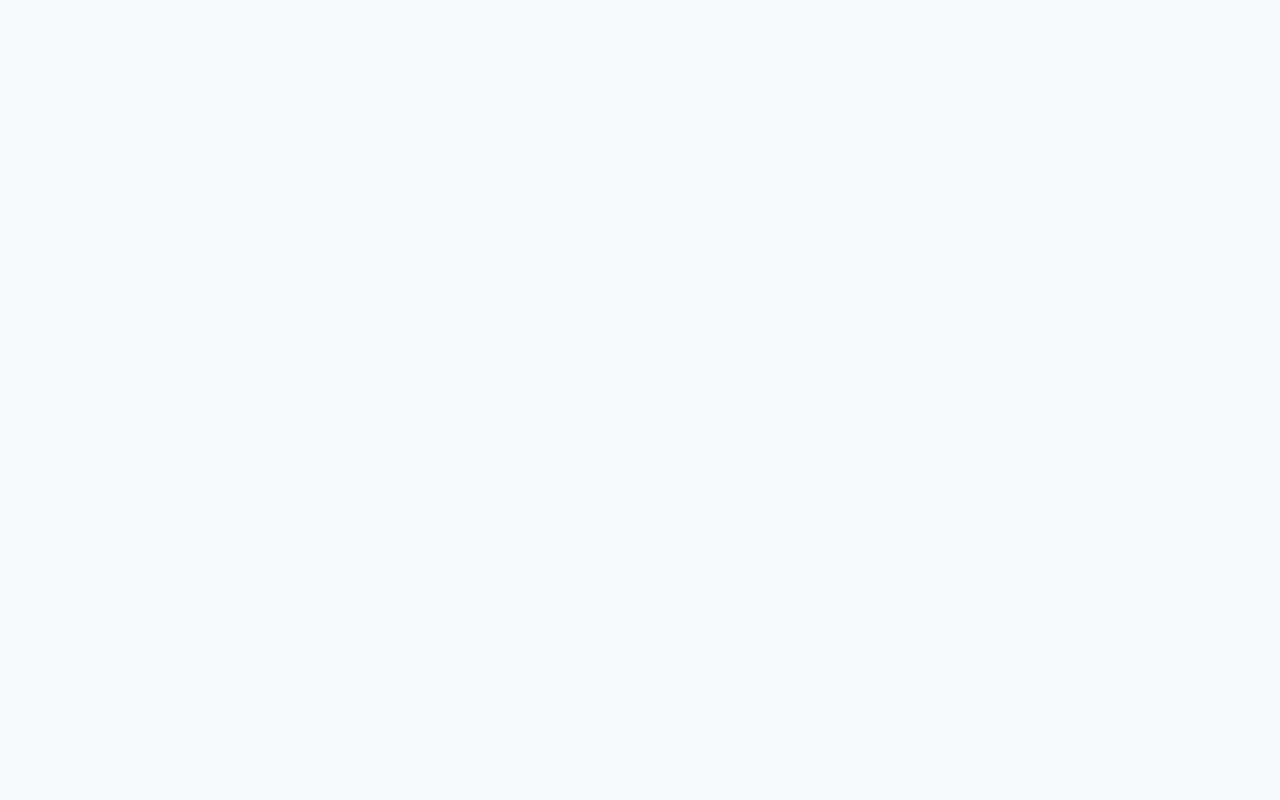
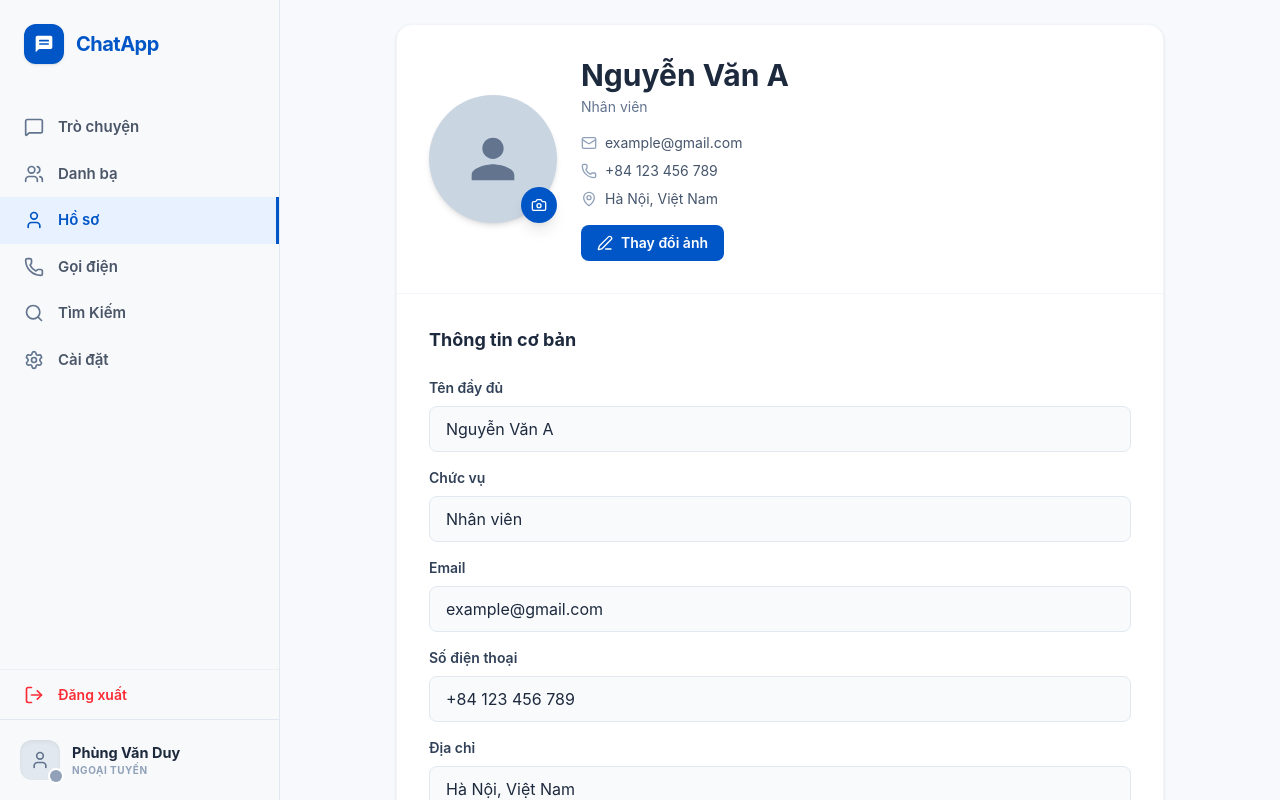
Before and after one commit to Leduong12a/TuongTacNguoiMay, a React (Vite) app: page /profile in a window 1280 px wide. Before the commit this address had no page. Built offline with nearby package versions, Linux system fonts and the light colour scheme.

Commit message:
fix: set dashboard as default on login and add /profile route

```diff
--- a/src/App.tsx
+++ b/src/App.tsx
@@ -32,7 +32,7 @@ function AppContent() {
     navigate('/')
   }
 
-  const isDashboard = location.pathname === '/dashboard'
+  const isDashboard = location.pathname === '/dashboard' || location.pathname === '/profile'
 
   return (
     <div className={isDashboard ? "w-full h-screen bg-white" : "flex-1 flex flex-col justify-center items-center px-4 py-12 sm:px-6 lg:px-8 bg-[#F7F9FC]"}>
@@ -97,6 +97,16 @@ function AppContent() {
           path="/dashboard"
           element={
             <Dashboard
+              initialTab="messages"
+              onLogout={() => navigate('/')}
+            />
+          }
+        />
+        <Route
+          path="/profile"
+          element={
+            <Dashboard
+              initialTab="profile"
               onLogout={() => navigate('/')}
             />
           }
--- a/src/components/Dashboard.tsx
+++ b/src/components/Dashboard.tsx
@@ -1,4 +1,4 @@
-import React, { useState } from 'react'
+import React, { useState, useEffect } from 'react'
 import { Sidebar } from './Sidebar'
 import { Menu, X, User, Camera, Edit3 } from 'lucide-react'
 import { CreateStory } from './story/CreateStory'
@@ -8,14 +8,19 @@ import { Profile } from './profile/Profile'
 
 interface DashboardProps {
   onLogout: () => void
+  initialTab?: string
 }
 
-export const Dashboard: React.FC<DashboardProps> = ({ onLogout }) => {
-  const [activeTab, setActiveTab] = useState<string>('profile')
+export const Dashboard: React.FC<DashboardProps> = ({ onLogout, initialTab = 'messages' }) => {
+  const [activeTab, setActiveTab] = useState<string>(initialTab)
   const [isMobileSidebarOpen, setIsMobileSidebarOpen] = useState<boolean>(false)
   const [isCreateModalOpen, setIsCreateModalOpen] = useState<boolean>(false)
   const [isCreateStoryOpen, setIsCreateStoryOpen] = useState<boolean>(false)
   const [isCreatePostOpen, setIsCreatePostOpen] = useState<boolean>(false)
+
+  useEffect(() => {
+    setActiveTab(initialTab)
+  }, [initialTab])
 
 
   return (
@@ -94,11 +99,11 @@ export const Dashboard: React.FC<DashboardProps> = ({ onLogout }) => {
 
       {/* Main content display section */}
       <main className="flex-1 flex flex-col min-w-0 pt-14 md:pt-0 bg-[#F7F9FC] relative">
-        {activeTab === 'search' && <Search onClose={() => setActiveTab('profile')} />}
+        {activeTab === 'search' && <Search onClose={() => setActiveTab('messages')} />}
         {activeTab === 'profile' && <Profile />}
-        {activeTab !== 'search' && activeTab !== 'profile' && (
+        {activeTab === 'messages' || (activeTab !== 'search' && activeTab !== 'profile') && (
           <div className="flex-1 flex items-center justify-center text-slate-400 font-semibold text-sm">
-            {/* Content area */}
+            {/* Messages/Chat content area - placeholder */}
           </div>
         )}
       </main>
--- a/src/components/Sidebar.tsx
+++ b/src/components/Sidebar.tsx
@@ -1,5 +1,6 @@
 import React from 'react'
 import { MessageSquare, Users, User, Phone, Search, Settings, LogOut } from 'lucide-react'
+import { useNavigate } from 'react-router-dom'
 
 interface SidebarProps {
   activeTab: string
@@ -14,6 +15,8 @@ export const Sidebar: React.FC<SidebarProps> = ({
   onLogout,
   onProfileClick,
 }) => {
+  const navigate = useNavigate()
+
   const menuItems = [
     { id: 'chat', label: 'Trò chuyện', icon: MessageSquare },
     { id: 'contacts', label: 'Danh bạ', icon: Users },
@@ -22,6 +25,22 @@ export const Sidebar: React.FC<SidebarProps> = ({
     { id: 'search', label: 'Tìm Kiếm', icon: Search },
     { id: 'settings', label: 'Cài đặt', icon: Settings },
   ]
+
+  const handleMenuClick = (id: string) => {
+    if (id === 'profile') {
+      navigate('/profile')
+    } else if (id === 'chat') {
+      navigate('/dashboard')
+    } else {
+      onTabChange(id)
+    }
+  }
+
+  const getActiveTab = () => {
+    if (activeTab === 'chat') return 'chat'
+    if (activeTab === 'messages') return 'chat'
+    return activeTab
+  }
 
   return (
     <aside className="w-[280px] h-screen bg-[#F8F9FA] border-r border-slate-200 flex flex-col justify-between select-none">
@@ -50,13 +69,14 @@ export const Sidebar: React.FC<SidebarProps> = ({
         <nav className="flex flex-col">
           {menuItems.map((item) => {
             const Icon = item.icon
-            const isActive = activeTab === item.id
+            const currentActiveTab = getActiveTab()
+            const isActive = currentActiveTab === item.id
 
             return (
               <button
                 key={item.id}
                 type="button"
-                onClick={() => onTabChange(item.id)}
+                onClick={() => handleMenuClick(item.id)}
                 className={`flex items-center gap-3.5 px-6 py-3 w-full text-left text-[15px] font-semibold transition-all duration-200 relative cursor-pointer group focus:outline-none ${
                   isActive
                     ? 'bg-[#E8F1FF] text-[#0056C6] after:content-[\'\'] after:absolute after:right-0 after:top-0 after:bottom-0 after:w-[3.5px] after:bg-[#0056C6]'
```
